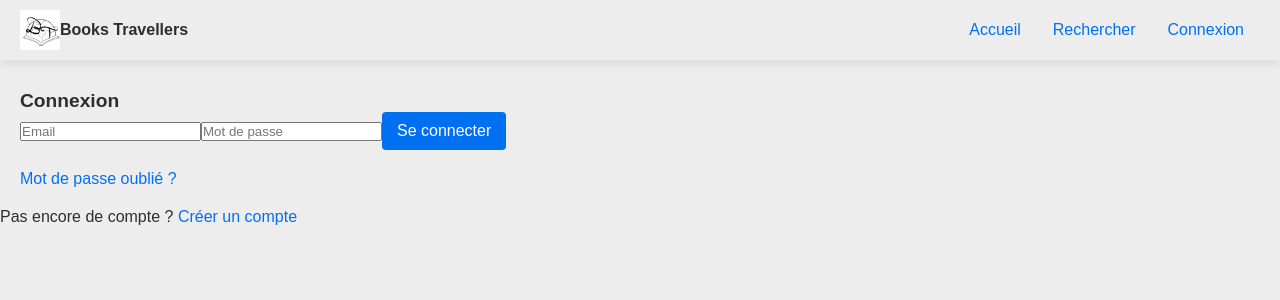
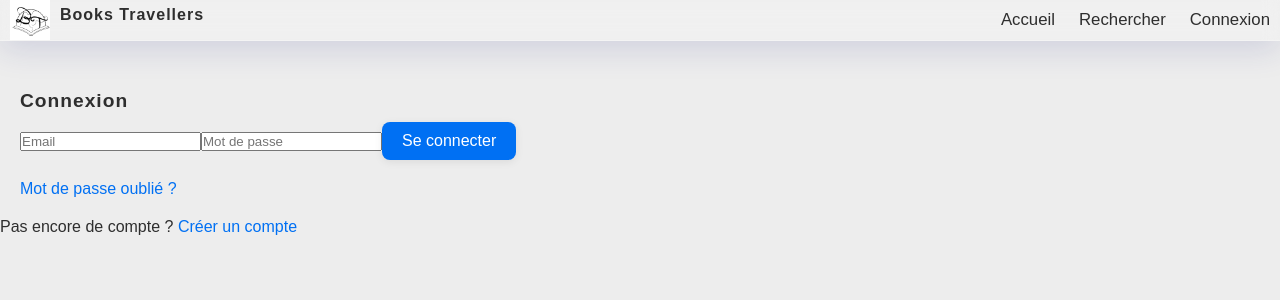
Before and after one commit to NoamLeFantom/ma-boite-a-livre, a Next.js app: page /login in a window 1280 px wide. Shown: the top 300 px of the page. Built offline with nearby package versions, Linux system fonts and the light colour scheme.

Commit message:
maj css et scan js

```diff
--- a/pages/index.js
+++ b/pages/index.js
@@ -104,7 +104,7 @@ export default function Home({ initialUser }) {
           )}
 
         </div>
-        <h2 style={{marginBottom:"15px"}}>Livres le plus commentés </h2>
+        <h2 style={{marginBottom:"15px"}}>Livres le plus commentés :</h2>
         <ul className="containerBookCard">
           {[...books]
             .sort((a, b) => (b.comments?.length || 0) - (a.comments?.length || 0))
--- a/styles/Header.module.scss
+++ b/styles/Header.module.scss
@@ -1,19 +1,25 @@
 /* General header styles */
 .header {
-  display: fixed;
   position: fixed;
   top: 0;
   left: 0;
   width: 100%;
   z-index: 1000;
+  background: rgba(255, 255, 255, 0.18);
+  box-shadow: 0 8px 32px 0 rgba(31, 38, 135, 0.15);
+  backdrop-filter: blur(8px);
+  -webkit-backdrop-filter: blur(8px);
+  border-bottom: 1.5px solid rgba(255, 255, 255, 0.28);
+  transition: background 0.3s, box-shadow 0.3s;
+  color: var(--foreground);
+}
 
-  transition: transform 0.3s ease, background-color 0.3s ease;
-  box-shadow: 0 2px 10px rgba(0, 0, 0, 0.1);
-
-  align-items: center;
-  padding: 10px 20px;
-  background-color: var(--background);
-  color: var(--foreground);
+@media (prefers-color-scheme: dark) {
+  .header {
+    background: rgba(30, 30, 30, 0.35);
+    border-bottom: 1.5px solid rgba(255, 255, 255, 0.12);
+    box-shadow: 0 8px 32px 0 rgba(0,0,0,0.25);
+  }
 }
 
 .visible {
@@ -28,12 +34,15 @@
   display: flex;
   flex-direction: row;
   align-items: center;
-  transition: transform 0.2s ease;
+  text-decoration: none;
   z-index: 1000;
+  gap: 10px;
+  transition: transform 0.2s;
+  &:hover {
     text-decoration: none;
-  :hover {
-    text-decoration: none;
+    transform: scale(1.03);
   }
+  z-index: 1002;
 }
 .logo {
   height: 40px;
@@ -46,68 +55,61 @@
   align-items: center;
   max-width: 1400px;
   margin: 0 auto;
-}
-
-.menu {
-  @media (max-width: 768px) {
-    position: fixed;
-    top: 0;
-    right: 0;
-    height: 100vh;
-    width: 0;
-    background-color: inherit;
-    overflow: hidden;
-    transition: width 0.3s ease;
-    box-shadow: -5px 0 15px rgba(0, 0, 0, 0.1);
-  }
+  width: 100%;
+  padding: 0 10px;
 }
 
 .nav {
+  display: flex;
+  align-items: center;
+  gap: 1rem;
+}
+
 @media (max-width: 768px) {
+  .nav {
     display: none;
     position: fixed;
     top: 0;
     right: 0;
     height: 100vh;
-    width: 100%;
-    overflow: hidden;
-    transition: width 0.3s ease;
+    width: 100vw;
+    flex-direction: column;
+    background: var(--background);
+    backdrop-filter: blur(8px);
+    z-index: 1001;
+    padding: 5rem 2rem 2rem;
     box-shadow: -5px 0 15px rgba(0, 0, 0, 0.1);
-
-    flex-direction: column;
-    background-color: var(--background);
-    padding: 10px;
-    z-index: 1;
+  }
+  .nav.open {
+    display: flex;
+  }
+  .burger {
+    display: flex;
   }
 }
 
 .navList {
   display: flex;
+  align-items: center;
+  gap: 1.5rem;
   list-style: none;
   margin: 0;
   padding: 0;
-    align-items: center;
-
   @media (max-width: 768px) {
     flex-direction: column;
-      padding: 5rem 2rem 2rem;
+    gap: 2rem;
+    width: 100%;
   }
 }
 
 .navLink {
-    margin: 0 1rem;
-
-    @media (max-width: 768px) {
-      margin: 1rem 0;
-    }
-
-    a {
-      color: white;
+  color: var(--foreground);
   text-decoration: none;
   font-weight: 500;
   position: relative;
   padding: 0.5rem 0;
-
+  font-size: 1.05rem;
+  transition: color 0.2s;
   &:after {
     content: '';
     position: absolute;
@@ -115,11 +117,12 @@
     left: 0;
     width: 0;
     height: 2px;
-        background-color: white;
-        transition: width 0.3s ease;
+    background-color: var(--primary, #0070f3);
+    transition: width 0.3s;
   }
-
-      &:hover:after {
+  &:hover {
+    color: var(--primary, #0070f3);
+    &:after {
       width: 100%;
     }
   }
@@ -135,22 +138,24 @@
   border: none;
   cursor: pointer;
   padding: 5px;
-  z-index: 1000;
+  z-index: 1100;
+  @media (max-width: 768px) {
+    display: flex;
+  }
 }
 
 .burgerLine {
   width: 100%;
   height: 3px;
-  background-color:var(--foreground);
+  background-color: var(--foreground);
+  border-radius: 2px;
 }
 
 /* Responsive styles */
 @media (max-width: 768px) {
-
   .nav.open {
     display: flex;
   }
-
   .burger {
     display: flex;
   }
--- a/styles/globals.css
+++ b/styles/globals.css
@@ -1,12 +1,24 @@
 :root {
   --background: #ededed;
   --foreground: #2e2e2e;
+  --primary: #0070f3;
+  --primary-dark: #005bb5;
+  --glass-bg: rgba(255, 255, 255, 0.18);
+  --glass-border: rgba(255, 255, 255, 0.28);
+  --glass-shadow: 0 8px 32px 0 rgba(31, 38, 135, 0.15);
+  --glass-hover-bg: rgba(127, 172, 255, 0.35);
+  --glass-hover-shadow: 0 8px 32px 0 rgba(127, 172, 255, 0.35);
 }
 
 @media (prefers-color-scheme: dark) {
   :root {
     --background: #2e2e2e;
     --foreground: #ededed;
+    --glass-bg: rgba(30, 30, 30, 0.35);
+    --glass-border: rgba(255, 255, 255, 0.12);
+    --glass-shadow: 0 8px 32px 0 rgba(0,0,0,0.25);
+    --glass-hover-bg: rgba(60, 90, 150, 0.35);
+    --glass-hover-shadow: 0 8px 32px 0 rgba(60, 90, 150, 0.35);
   }
 }
 
@@ -14,18 +26,6 @@ html,
 body {
   max-width: 100vw;
   overflow-x: hidden;
-}
-
-/* Uniform styling for all pages */
-body {
-  font-family: Arial, sans-serif;
-  margin: 0;
-  padding: 0;
-  background-color: #ededed;
-  color: #2e2e2e;
-}
-
-body {
   color: var(--foreground);
   background: var(--background);
   font-family: Arial, Helvetica, sans-serif;
@@ -39,27 +39,31 @@ body {
   position: relative;
 }
 
-
 h1,
 h2,
 h3 {
   font-size: larger;
   color: var(--foreground);
+  margin-bottom: 10px;
+  letter-spacing: 1px;
 }
 
 button {
-  background-color: #0070f3;
+  background-color: var(--primary);
   color: white;
   border: none;
-  border-radius: 4px;
-  padding: 10px 15px;
+  border-radius: 8px;
+  padding: 10px 20px;
   cursor: pointer;
   font-size: 1rem;
   margin-bottom: 20px;
+  box-shadow: 0 2px 8px rgba(0,0,0,0.08);
+  transition: background 0.2s, box-shadow 0.2s;
 }
 
 button:hover {
-  background-color: #005bb5;
+  background-color: var(--primary-dark);
+  box-shadow: 0 4px 16px rgba(0,0,0,0.12);
 }
 
 * {
@@ -69,8 +73,14 @@ button:hover {
 }
 
 a {
-  color: #0070f3;
+  color: var(--primary);
   text-decoration: none;
+  transition: color 0.2s;
+}
+
+a:hover {
+  color: var(--primary-dark);
+  text-decoration: underline;
 }
 
 hr {
@@ -80,7 +90,6 @@ hr {
   margin: 20px 0;
 }
 
-/* Specific styling for messages */
 .message {
   padding: 15px;
   background-color: #e7f3fe;
@@ -94,6 +103,11 @@ hr {
   html {
     color-scheme: dark;
   }
+  .message {
+    background-color: #1a2332;
+    border-color: #2a3b5c;
+    color: #8bb4f8;
+  }
 }
 
 .containerBookCard {
@@ -102,41 +116,61 @@ hr {
   width: 100%;
   margin-bottom: 40px;
   list-style: none;
+  gap: 20px;
 }
 
 .bookCard {
   display: flex;
   flex-direction: column;
   margin-bottom: 15px;
-  background-color: salmon;
-  padding: 10px;
-  border-radius: 4px;
+  padding: 18px 20px;
+  border-radius: 18px;
+  background: var(--glass-bg);
+  box-shadow: var(--glass-shadow);
+  backdrop-filter: blur(10px);
+  -webkit-backdrop-filter: blur(10px);
+  border: 1.5px solid var(--glass-border);
+  transition: box-shadow 0.3s, background 0.3s, border 0.3s;
+  position: relative;
+  overflow: hidden;
 }
 
 .bookCard:hover {
-  background-color: #ff7f7f;
+  background: var(--glass-hover-bg);
+  box-shadow: var(--glass-hover-shadow);
+  border-color: var(--primary);
 }
 
 .bookCardDesc {
   display: flex;
   flex-direction: column;
   justify-content: flex-end;
+  margin-top: 10px;
+  color: var(--foreground);
 }
 
 .commentaire {
   font-style: italic;
+  color: #444;
+  margin-bottom: 8px;
+  opacity: 0.85;
 }
 
 .commentaire_img {
-  width: auto;
-  height: 100%;
+  width: 100%;
+  max-height: 180px;
   object-fit: cover;
   margin-bottom: 10px;
+  border-radius: 10px;
+  box-shadow: 0 2px 8px rgba(0,0,0,0.10);
 }
 
 .commentaire_data {
-  font-size: 10px;
+  font-size: 12px;
   display: flex;
   align-items: flex-start;
   justify-content: flex-end;
+  color: #888;
+  opacity: 0.8;
+  margin-top: 5px;
 }
```
Also changed, not shown: pages/scan.js (+22 -13 lines). Lines whose indentation alone changed are shown as unchanged.
